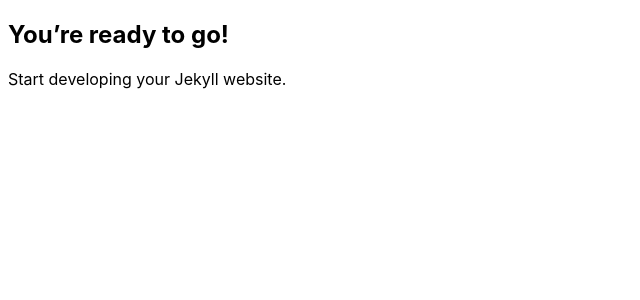
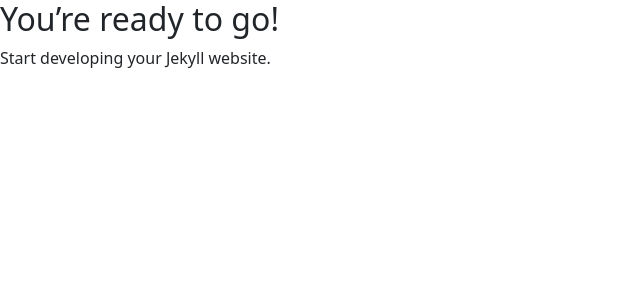
Before and after one commit to slavikr/hvmd, a Jekyll site: the page built from index.md, in a window 1280 px wide. Shown: the top 300 px of the page, without its empty margins (0-640 px from the left). Built offline with Jekyll 4.4.1, drawn with Linux system fonts in a browser that asks for light colours.

Commit message:
bootstrap

```diff
--- a/_includes/head.html
+++ b/_includes/head.html
@@ -3,4 +3,6 @@
   <meta charset="utf-8">
   <title>{{ page.title }} - {{ site.title }}</title>
   <link rel="stylesheet" href="{{ "/assets/css/main.css" | relative_url }}">
+  <!-- CSS only -->
+  <link rel="stylesheet" href="https://stackpath.bootstrapcdn.com/bootstrap/5.0.0-alpha1/css/bootstrap.min.css" integrity="sha384-r4NyP46KrjDleawBgD5tp8Y7UzmLA05oM1iAEQ17CSuDqnUK2+k9luXQOfXJCJ4I" crossorigin="anonymous">
 </head>
--- /dev/null
+++ b/_includes/js_scripts.html
@@ -0,0 +1,3 @@
+<!-- JavaScript and dependencies -->
+<script src="https://cdn.jsdelivr.net/npm/popper.js@1.16.0/dist/umd/popper.min.js" integrity="sha384-Q6E9RHvbIyZFJoft+2mJbHaEWldlvI9IOYy5n3zV9zzTtmI3UksdQRVvoxMfooAo" crossorigin="anonymous"></script>
+<script src="https://stackpath.bootstrapcdn.com/bootstrap/5.0.0-alpha1/js/bootstrap.min.js" integrity="sha384-oesi62hOLfzrys4LxRF63OJCXdXDipiYWBnvTl9Y9/TRlw5xlKIEHpNyvvDShgf/" crossorigin="anonymous"></script>
--- a/_layouts/default.html
+++ b/_layouts/default.html
@@ -3,5 +3,6 @@
   {% include head.html%}
   <body>
     {{ content}}
+    {% include js_scripts.html%}
   </body>
 </html>
```
